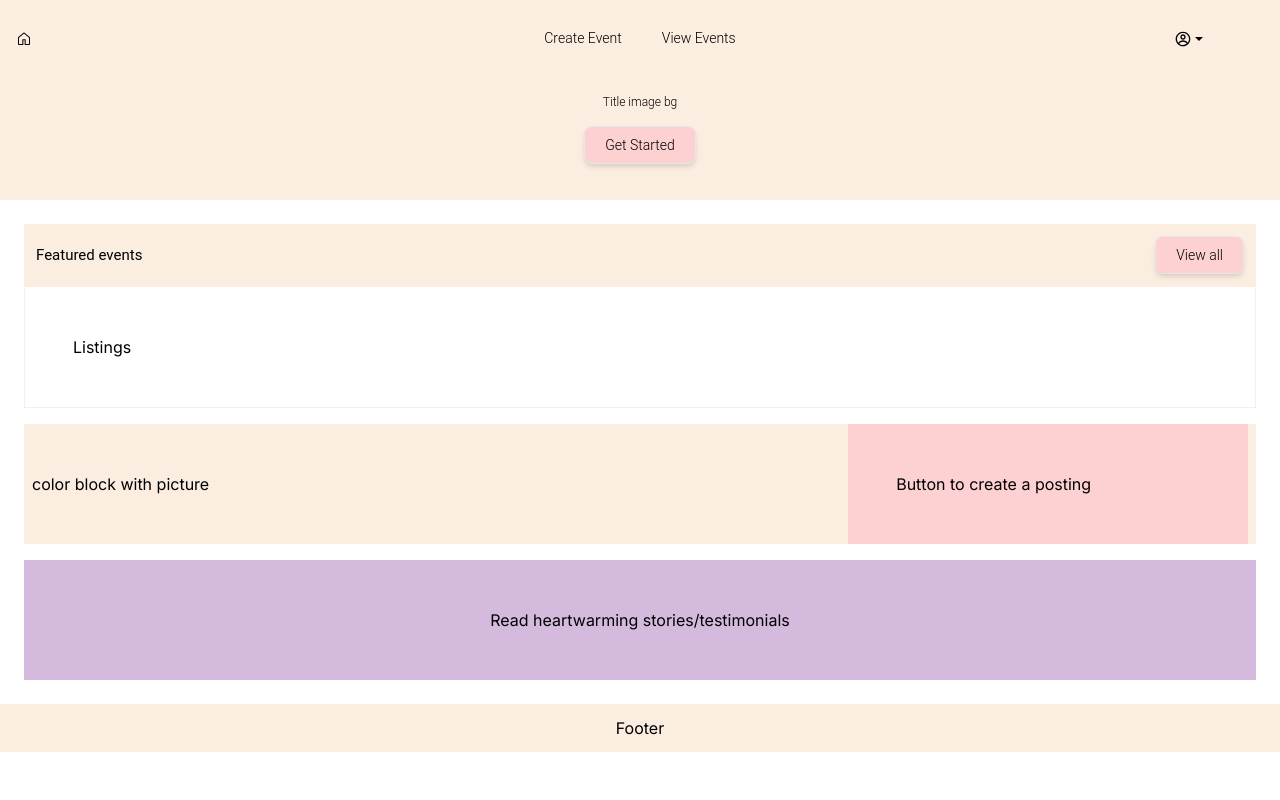
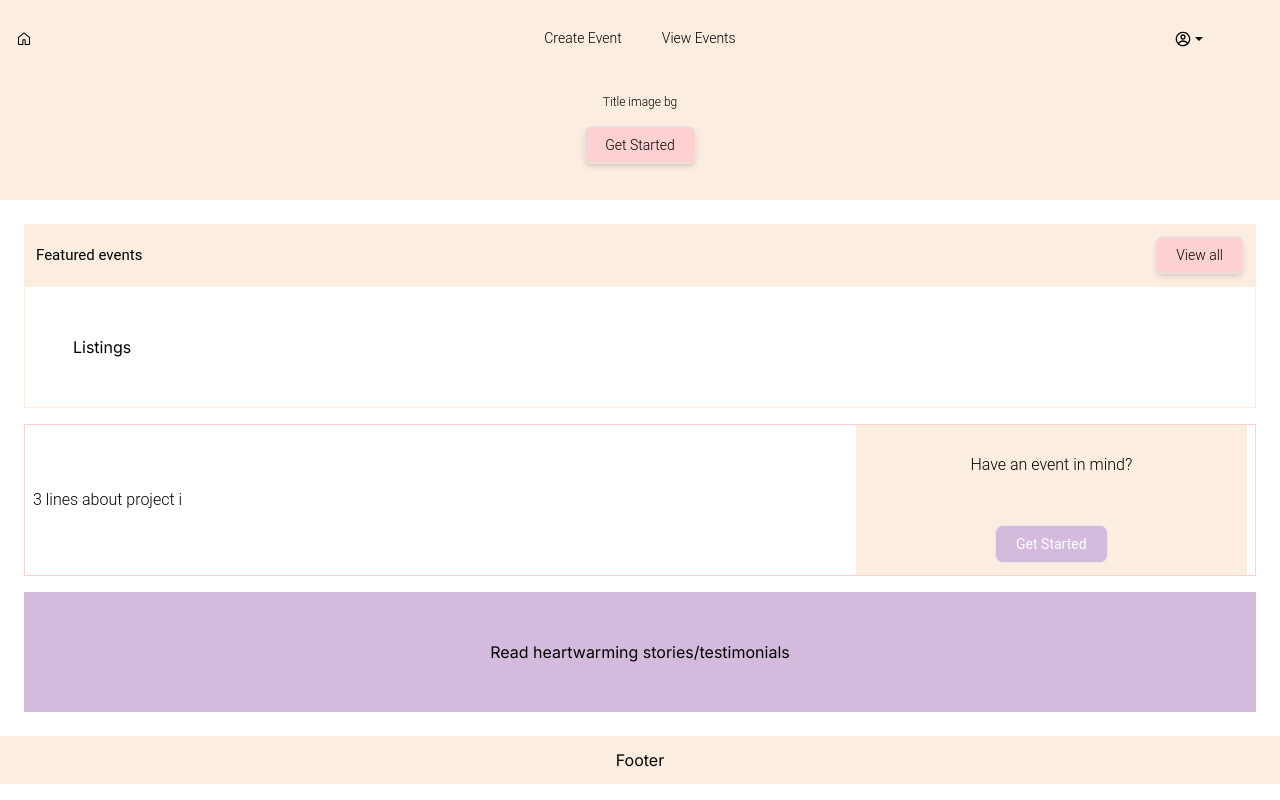
Before and after one commit to shwethaarajesh/project-i, a Next.js app: page / in a window 1280 px wide. Built offline with nearby package versions, Linux system fonts and the light colour scheme.

Commit message:
Feat : Added skeleton of home page

```diff
--- a/src/app/components/Button/Button.tsx
+++ b/src/app/components/Button/Button.tsx
@@ -7,7 +7,13 @@ export default function Button(props: {
 }) {
   return (
     <div className="">
-      <button className="bg-secondary-light px-5 py-2 font-sans rounded-lg font-light text-sm border shadow-md hover:shadow-xl">
+      <button
+        className={
+          props.className
+            ? props.className
+            : "bg-secondary-light px-5 py-2 font-sans rounded-lg font-light text-sm border shadow-md hover:shadow-xl"
+        }
+      >
         {props.text}
       </button>
     </div>
--- a/src/app/pages/home.tsx
+++ b/src/app/pages/home.tsx
@@ -34,10 +34,15 @@ export default function HomePage() {
       <div className="m-6">
         <div className="flex flex-col gap-4">
           <FeaturedListings></FeaturedListings>
-          <div className="flex px-2 gap-5 justify-evenly items-center bg-primary-light">
-            <div className="w-8/12">color block with picture</div>
-            <div className="w-4/12 p-12 bg-secondary-light">
-              Button to create a posting
+
+          <div className="grid grid-cols-12 px-2 gap-5 font-sans font-light justify-evenly items-center border shadow-secondary-light border-secondary-light">
+            <div className="col-span-8">3 lines about project i</div>
+            <div className=" col-span-4 p-3 flex gap-12 flex-col justify-center items-center bg-primary-light ">
+              <div className="mt-4">Have an event in mind? </div>
+              <Button
+                text="Get Started"
+                className="bg-tertiary-light text-white px-5 py-2 font-sans rounded-lg font-normal text-sm border hover:shadow-md"
+              ></Button>
             </div>
           </div>
 
```
